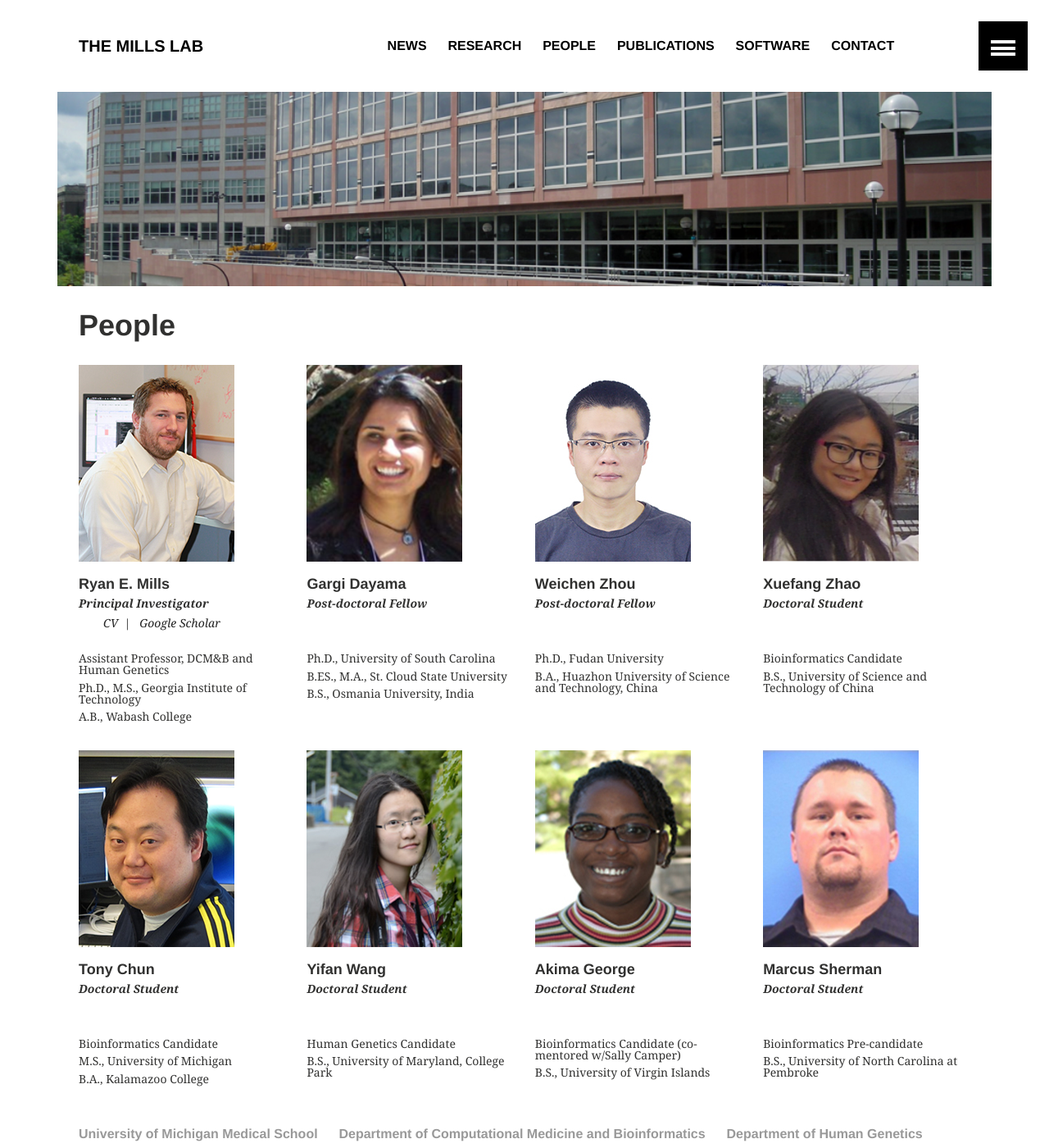
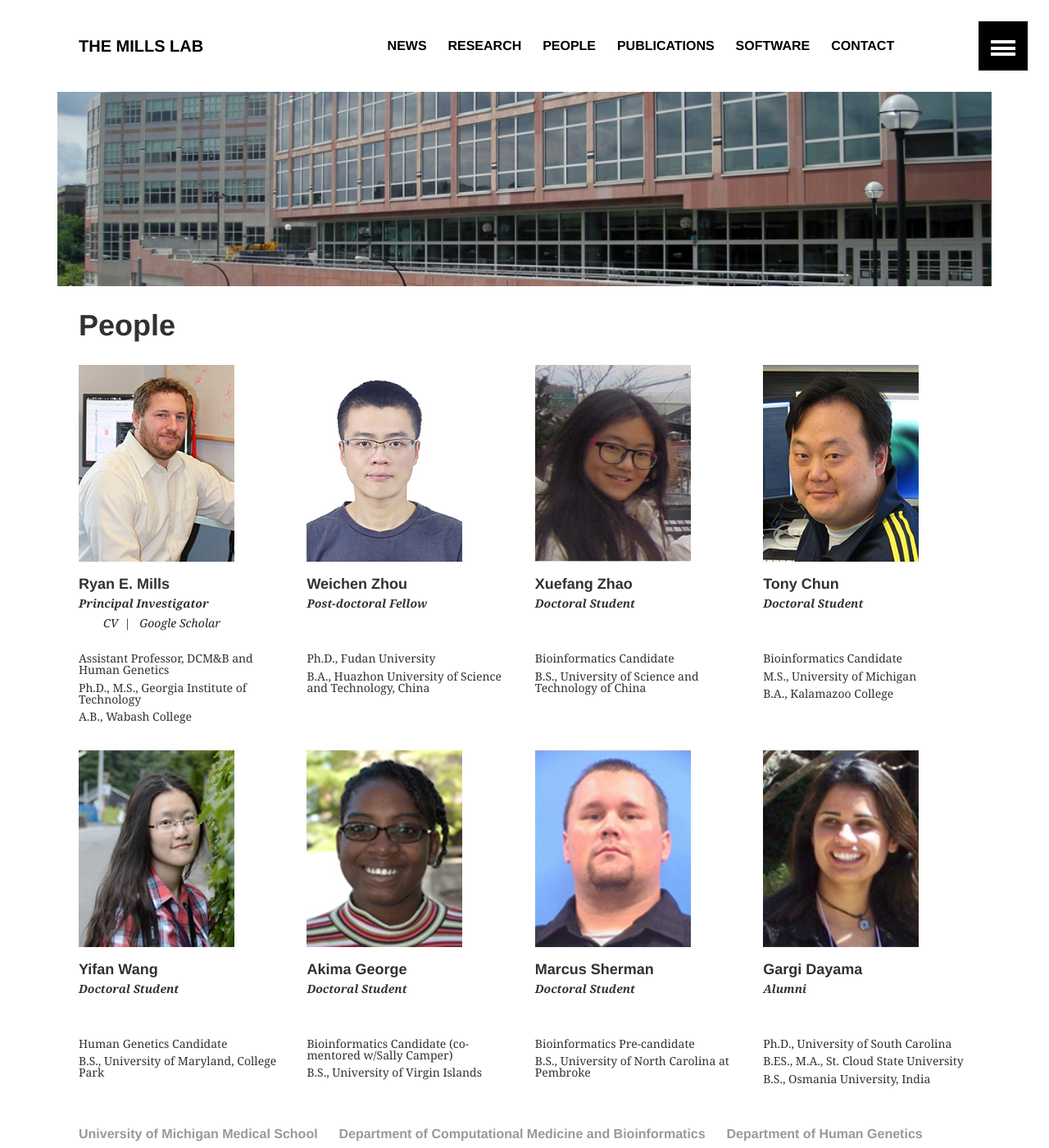
Before and after one commit to mills-lab/mills-lab.github.io, a Jekyll site: the page built from _pages/people.md, in a window 1280 px wide and 1400 px high. Shown: the whole window at 82% size. Built offline with Jekyll 4.4.1, drawn with Linux system fonts in a browser that asks for light colours.

Commit message:
updated alumni section

```diff
--- a/_pages/people.md
+++ b/_pages/people.md
@@ -20,7 +20,7 @@
 <div class="tiles">
 {% for position in page.positions %}
  {% for person in sorted_people %}
-  {% if person.publish %}
+  {% if person.publish and position != 'alumni' %}
   	{% if person.path contains position[0] %}
         	{% include people-grid.html %}
 	{% endif %}
```
Also changed, not shown: _people/alumni/Gargi_Dayama.md (renamed from _people/postdoc/Gargi_Dayama.md), 1 other file.
